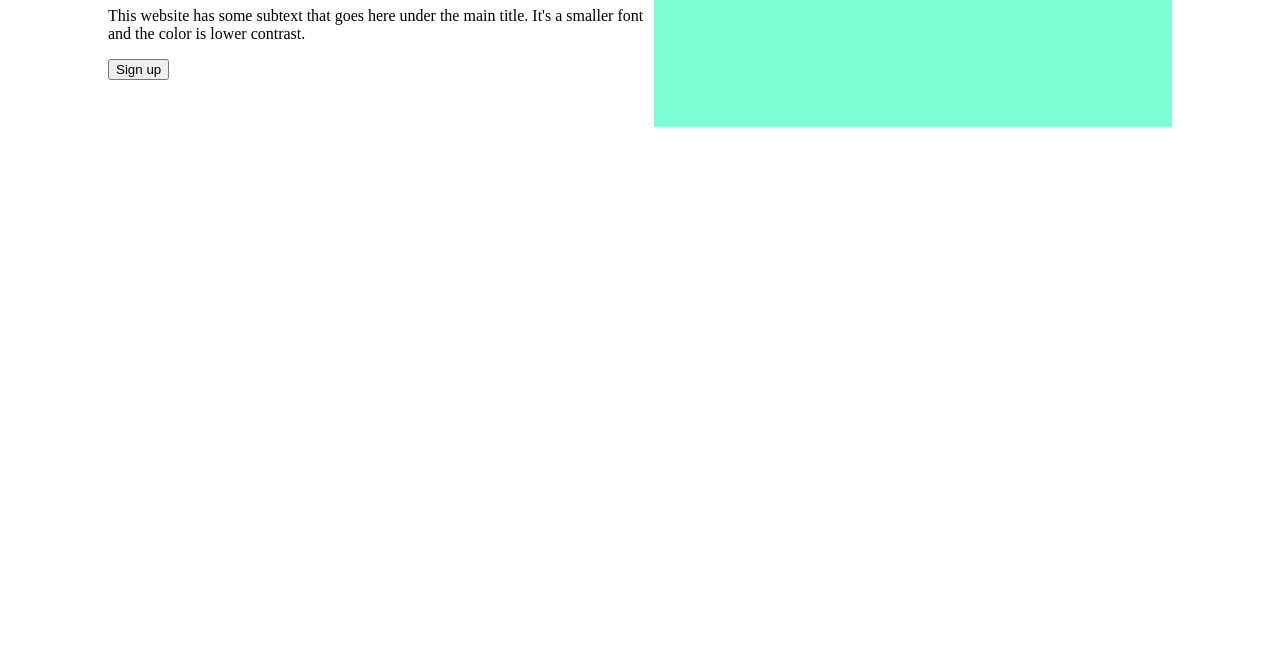
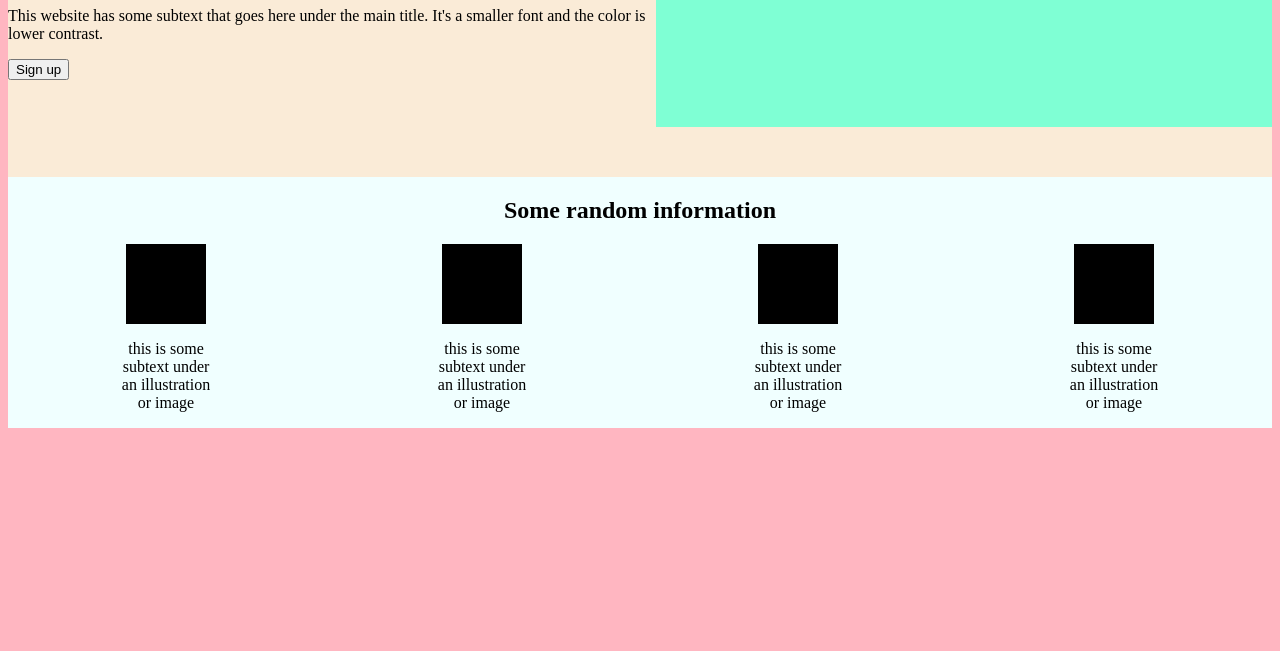
Before and after one commit to AlexAFranklin/odin-landing-page, a plain HTML site: page index.html in a window 1280 px wide. Shown: the part 149-800 px from the top of the page. Drawn offline with Linux system fonts and the light colour scheme.

Commit message:
Add information section to index.html and style.css

```diff
--- a/index.html
+++ b/index.html
@@ -24,9 +24,29 @@
             </div>
             <div class="header-image"></div>
         </div>
-
-
     </div>
 
+    <div class="information">
+        <h2>Some random information</h2>
+        <div class="information-items">
+            <div class="info-item">
+            <div class="box"></div>
+            <p class="info-text">this is some subtext under an illustration or image</p>
+            </div>
+            <div class="info-item">
+            <div class="box"></div>
+            <p class="info-text">this is some subtext under an illustration or image</p>
+            </div>
+            <div class="info-item">
+            <div class="box"></div>
+            <p class="info-text">this is some subtext under an illustration or image</p>
+            </div>
+            <div class="info-item">
+            <div class="box"></div>
+            <p class="info-text">this is some subtext under an illustration or image</p>
+            </div>
+
+        </div>
+    </div>
 </body>
 </html>
--- a/style.css
+++ b/style.css
@@ -1,12 +1,13 @@
 body {
     display: flex;
     flex-direction: column;
-    padding: 0px 100px;
+    background-color: lightpink;
 }
 
 .header {
     display: flex;
     flex-direction: column;
+    background-color: antiquewhite;
 }
 .header-top {
     display: flex;
@@ -22,3 +23,34 @@ body {
     width: 700px;
     height: 200px;
 }
+
+.information {
+    background-color: azure;
+    display: flex;
+    flex-direction: column;
+}
+h2 {
+    text-align: center;
+}
+.information-items {
+    display: flex;
+    justify-content: space-around;
+}
+
+.info-item {
+    display: flex;
+    flex-direction: column;
+    align-items: center;
+    width: 100px;
+
+}
+
+.info-text {
+    text-align: center;
+}
+
+.box {
+    height: 80px;
+    width: 80px;
+    background-color: black;
+}
```
